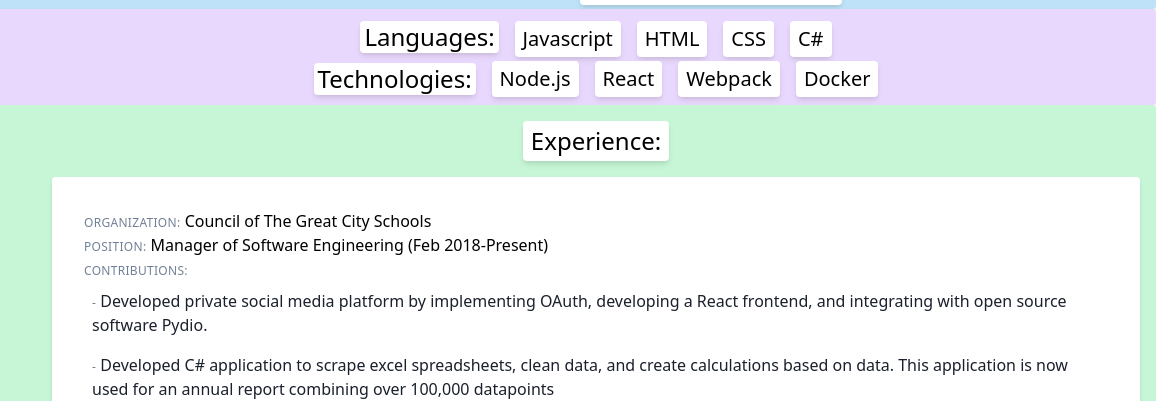
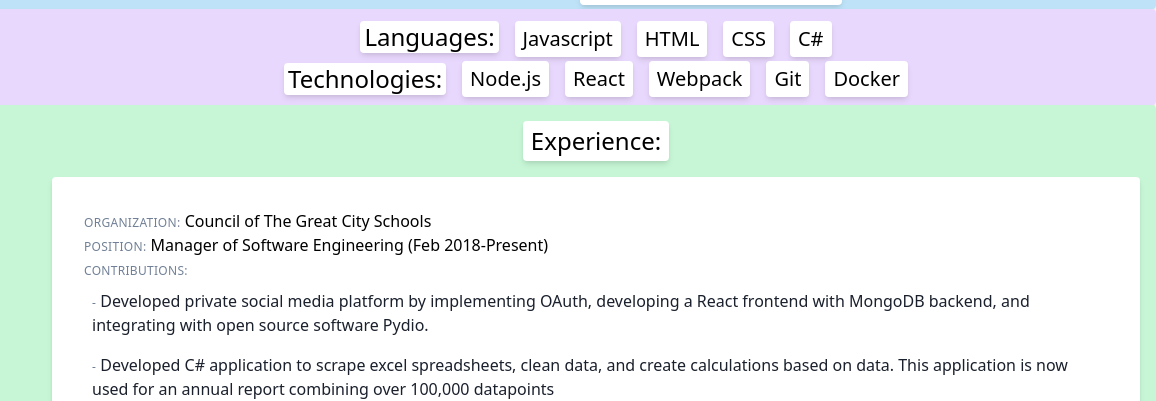
Before and after one commit to ericvignolajr/resume, a website built with webpack: page src/index.html in a window 1280 px wide. Shown: the part 119-520 px from the top of the page, 124-1280 px from the left. Built offline with nearby package versions, Linux system fonts and the light colour scheme.

Commit message:
Updated skills section to include git and contributions to include MongoDB

```diff
--- a/src/index.html
+++ b/src/index.html
@@ -59,6 +59,7 @@
                                 <p class="bg-white leading-none text-center rounded shadow-md md:self-center ml-20 p-2 mt-1 md:mx-2 text-xl">Node.js</p>
                                 <p class="bg-white leading-none text-center rounded shadow-md md:self-center ml-20 p-2 mt-1 md:mx-2 text-xl">React</p>
                                 <p class="bg-white leading-none text-center rounded shadow-md md:self-center ml-20 p-2 mt-1 md:mx-2 text-xl">Webpack</p>
+                                <p class="bg-white leading-none text-center rounded shadow-md md:self-center ml-20 p-2 mt-1 md:mx-2 text-xl">Git</p>
                                 <p class="bg-white leading-none text-center rounded shadow-md md:self-center ml-20 p-2 mt-1 md:mx-2 text-xl">Docker</p>
                             </div>
                         </div>
@@ -80,7 +81,7 @@
                                 <h3 class="mb-2 md:my-0 pt-2 px-4"><span class="block md:inline uppercase text-xs text-gray-600 tracking-wide">Organization:</span> Council of The Great City Schools</h3>
                                 <p class="mb-2 md:my-0 px-4"><span class="block md:inline uppercase text-xs text-gray-600 tracking-wide">Position:</span> Manager of Software Engineering <span class="block md:inline">(Feb 2018-Present)</span></p>
                                 <p class="my-0 py-2 px-4 block md:inline uppercase text-xs text-gray-600 tracking-wide">Contributions:</p>
-                                <p class="my-0 py-2 px-6 text-gray-900"><span class="uppercase text-xs text-gray-600 tracking-wide">-</span> Developed private social media platform by implementing OAuth, developing a React frontend, and integrating with open source software Pydio.</p>
+                                <p class="my-0 py-2 px-6 text-gray-900"><span class="uppercase text-xs text-gray-600 tracking-wide">-</span> Developed private social media platform by implementing OAuth, developing a React frontend with MongoDB backend, and integrating with open source software Pydio.</p>
                                 <p class="my-0 py-2 px-6 text-gray-900"><span class="uppercase text-xs text-gray-600 tracking-wide">-</span> Developed C# application to scrape excel spreadsheets, clean data, and create calculations based on data. This application is now used for an annual report combining over 100,000 datapoints</p>
                             </div>
                             <div class="md:w-full bg-white rounded shadow-md ml-24 my-2 md:mx-2 md:py-6 md:px-4">
```
